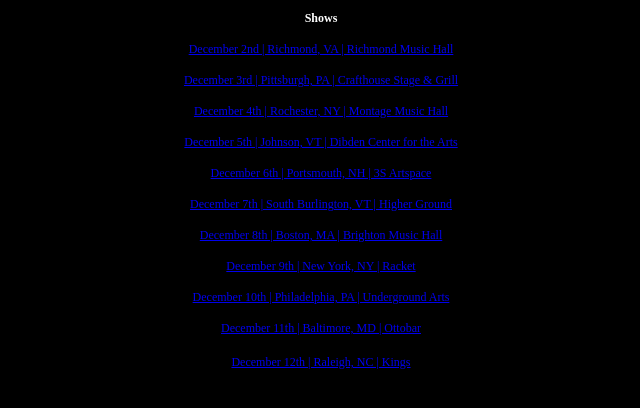
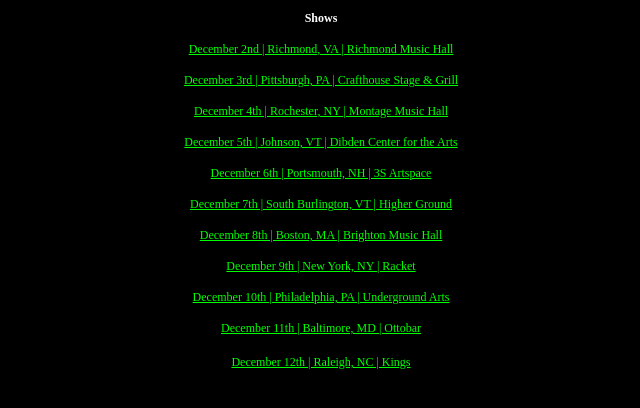
Before and after one commit to slwlycrshd/slowlycrushed, a plain HTML site: page index.html in a window 1280 px wide. Shown: the whole page, without its empty margins (319-959 px from the left). Drawn offline with Linux system fonts and the light colour scheme.

Commit message:
Revise show details and link styles in index.html
Updated show links and styles for better visibility.

```diff
--- a/index.html
+++ b/index.html
@@ -1,53 +1,16 @@
 <body style="background-color:#000; color:#fff;">
-<p style="text-align: center;"><span
-    style="font-size: 12px;"><strong>Shows</strong></span><strong><br></strong>
-</p>
-<p style="text-align: center;"><span style="font-size: 12px;"><a
-      href="https://www.etix.com/ticket/p/74704317/bit-brigade-performs-the-legend-of-zeldacastlevaniatetrislive-richmond-richmond-music-hall"
-      target="_blank" rel="noopener noreferrer">December 2nd | Richmond, VA |
-      Richmond Music Hall</a></span></p>
-<p style="text-align: center;"><span style="font-size: 12px;"><a
-      href="https://www.etix.com/ticket/p/79747558/bit-brigade-pittsburgh-crafthouse-stage-grill"
-      target="_blank" rel="noopener noreferrer">December 3rd | Pittsburgh, PA |
-      Crafthouse Stage &amp; Grill</a></span></p>
-<p style="text-align: center;"><span style="font-size: 12px;"><a
-      href="https://www.ticketweb.com/event/bit-bigade-performs-the-legend-the-montage-music-hall-tickets/14328444?pl=ade"
-      target="_blank" rel="noopener noreferrer">December 4th | Rochester, NY |
-      Montage Music Hall</a></span></p>
-<p style="text-align: center;"><span style="font-size: 12px;"><a
-      href="https://www.catamountarts.org/show/details/bit-brigade/"
-      target="_blank" rel="noopener noreferrer">December 5th | Johnson, VT |
-      Dibden Center for the Arts</a></span></p>
-<p style="text-align: center;"><span style="font-size: 12px;"><a
-      href="https://www.eventbrite.com/e/bit-brigade-performs-the-legend-of-zelda-castlevania-tetris-live-tickets-2001396801710?aff=aff0songkick"
-      target="_blank" rel="noopener noreferrer">December 6th | Portsmouth, NH |
-      3S Artspace</a></span></p>
-<p style="text-align: center;"><span style="font-size: 12px;"><a
-      href="https://wl.eventim.us/event/bit-brigade/706074?afflky=HigherGround"
-      target="_blank" rel="noopener noreferrer">December 7th | South Burlington,
-      VT | Higher Ground</a></span></p>
-<p style="text-align: center;"><span style="font-size: 12px;"><a
-      href="https://www.ticketmaster.com/bit-brigade-performs-the-legend-of-boston-massachusetts-12-08-2026/event/01006531B78E73E9"
-      target="_blank" rel="noopener noreferrer">December 8th | Boston, MA |
-      Brighton Music Hall</a></span></p>
-<p style="text-align: center;"><span style="font-size: 12px;"><a
-      href="https://www.axs.com/events/1620741/bit-brigade-the-legend-of-zelda-castlevania-tetris-live-tickets?aff=usaffsongkick"
-      target="_blank" rel="noopener noreferrer">December 9th | New York, NY |
-      Racket</a></span></p>
-<p style="text-align: center;"><span style="font-size: 12px;"><a
-      href="https://www.tixr.com/groups/undergroundarts/events/underground-arts-bit-brigade-performs-the-legend-of-zelda-castlevania-tetris-live-207593"
-      target="_blank" rel="noopener noreferrer">December 10th | Philadelphia, PA
-      | Underground Arts</a></span></p>
-<p style="text-align: center;"><span style="font-size: 12px;"><a
-      href="https://www.etix.com/ticket/p/57093814" target="_blank"
-      rel="noopener noreferrer">December 11th | Baltimore, MD |
-      Ottobar</a></span></p>
-<p style="text-align: center;"><span style="font-size: 12px;"><a
-      href="https://www.etix.com/ticket/p/97805917/bit-brigade-performs-the-legend-of-zeldacastlevaniatetrislive-raleigh-kings"
-      target="_blank" rel="noopener noreferrer">December 12th | Raleigh, NC |
-      Kings</a></span><a
-    href="https://www.etix.com/ticket/p/97805917/bit-brigade-performs-the-legend-of-zeldacastlevaniatetrislive-raleigh-kings"
-    target="_blank" rel="noopener noreferrer"><br></a><br></p>
-<p style="text-align: center;"><br></p>
+<p style="text-align: center;"><span style="font-size: 12px;"><strong>Shows</strong></span><strong><br /></strong></p>
+<p style="text-align: center;"><span style="font-size: 12px; color: #00ff00;"><a style="color: #00ff00;" href="https://www.etix.com/ticket/p/74704317/bit-brigade-performs-the-legend-of-zeldacastlevaniatetrislive-richmond-richmond-music-hall" target="_blank" rel="noopener noreferrer">December 2nd | Richmond, VA | Richmond Music Hall</a></span></p>
+<p style="text-align: center;"><span style="font-size: 12px; color: #00ff00;"><a style="color: #00ff00;" href="https://www.etix.com/ticket/p/79747558/bit-brigade-pittsburgh-crafthouse-stage-grill" target="_blank" rel="noopener noreferrer">December 3rd | Pittsburgh, PA | Crafthouse Stage &amp; Grill</a></span></p>
+<p style="text-align: center;"><span style="font-size: 12px; color: #00ff00;"><a style="color: #00ff00;" href="https://www.ticketweb.com/event/bit-bigade-performs-the-legend-the-montage-music-hall-tickets/14328444?pl=ade" target="_blank" rel="noopener noreferrer">December 4th | Rochester, NY | Montage Music Hall</a></span></p>
+<p style="text-align: center;"><span style="font-size: 12px; color: #00ff00;"><a style="color: #00ff00;" href="https://www.catamountarts.org/show/details/bit-brigade/" target="_blank" rel="noopener noreferrer">December 5th | Johnson, VT | Dibden Center for the Arts</a></span></p>
+<p style="text-align: center;"><span style="font-size: 12px; color: #00ff00;"><a style="color: #00ff00;" href="https://www.eventbrite.com/e/bit-brigade-performs-the-legend-of-zelda-castlevania-tetris-live-tickets-2001396801710?aff=aff0songkick" target="_blank" rel="noopener noreferrer">December 6th | Portsmouth, NH | 3S Artspace</a></span></p>
+<p style="text-align: center;"><span style="font-size: 12px; color: #00ff00;"><a style="color: #00ff00;" href="https://wl.eventim.us/event/bit-brigade/706074?afflky=HigherGround" target="_blank" rel="noopener noreferrer">December 7th | South Burlington, VT | Higher Ground</a></span></p>
+<p style="text-align: center;"><span style="font-size: 12px; color: #00ff00;"><a style="color: #00ff00;" href="https://www.ticketmaster.com/bit-brigade-performs-the-legend-of-boston-massachusetts-12-08-2026/event/01006531B78E73E9" target="_blank" rel="noopener noreferrer">December 8th | Boston, MA | Brighton Music Hall</a></span></p>
+<p style="text-align: center;"><span style="font-size: 12px; color: #00ff00;"><a style="color: #00ff00;" href="https://www.axs.com/events/1620741/bit-brigade-the-legend-of-zelda-castlevania-tetris-live-tickets?aff=usaffsongkick" target="_blank" rel="noopener noreferrer">December 9th | New York, NY | Racket</a></span></p>
+<p style="text-align: center;"><span style="font-size: 12px; color: #00ff00;"><a style="color: #00ff00;" href="https://www.tixr.com/groups/undergroundarts/events/underground-arts-bit-brigade-performs-the-legend-of-zelda-castlevania-tetris-live-207593" target="_blank" rel="noopener noreferrer">December 10th | Philadelphia, PA | Underground Arts</a></span></p>
+<p style="text-align: center;"><span style="font-size: 12px; color: #00ff00;"><a style="color: #00ff00;" href="https://www.etix.com/ticket/p/57093814" target="_blank" rel="noopener noreferrer">December 11th | Baltimore, MD | Ottobar</a></span></p>
+<p style="text-align: center;"><span style="font-size: 12px; color: #00ff00;"><a style="color: #00ff00;" href="https://www.etix.com/ticket/p/97805917/bit-brigade-performs-the-legend-of-zeldacastlevaniatetrislive-raleigh-kings" target="_blank" rel="noopener noreferrer">December 12th | Raleigh, NC | Kings</a></span><a href="https://www.etix.com/ticket/p/97805917/bit-brigade-performs-the-legend-of-zeldacastlevaniatetrislive-raleigh-kings" target="_blank" rel="noopener noreferrer"><br /></a></p>
+<p style="text-align: center;"> </p>
 </style>
 </body>
```
